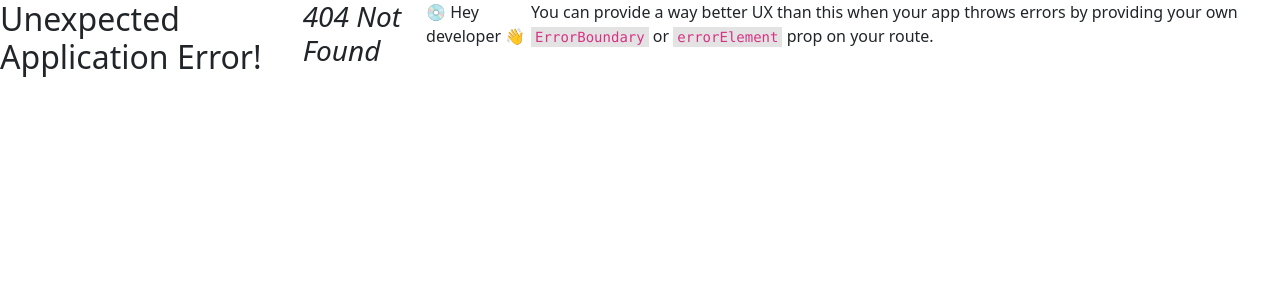
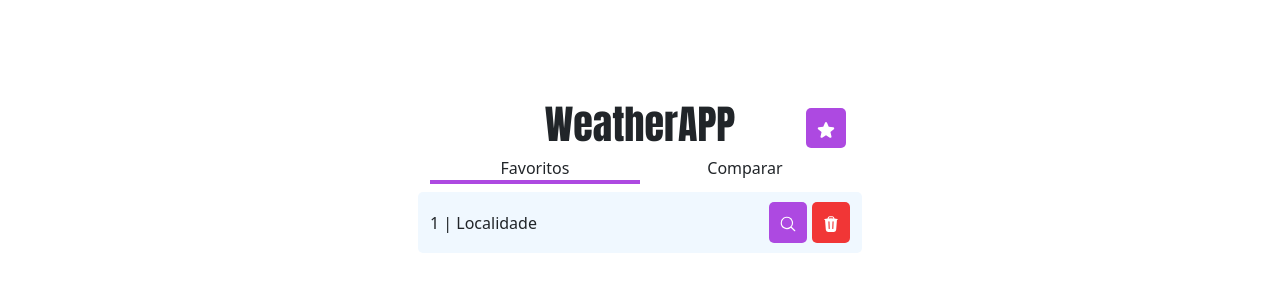
Before and after one commit to FernandoFdeS/weather_project, a React (Vite) app in the folder react/: page /favorite in a window 1280 px wide. Before the commit this address had no page. Shown: the top 300 px of the page. Built offline with nearby package versions, Linux system fonts and the light colour scheme.

Commit message:
Cria esqueleto da view de listagem de favoritos e comparação de climas

```diff
--- a/react/src/Router.tsx
+++ b/react/src/Router.tsx
@@ -1,10 +1,15 @@
 import { createBrowserRouter } from "react-router-dom";
 import WeatherFinder from "./views/WeatherFinder";
+import FavoriteLocations from "./views/FavoriteLocations";
 
 const router = createBrowserRouter([
     {
         path: '/',
         element: <WeatherFinder/>
+    },
+    {
+        path: '/favorite',
+        element: <FavoriteLocations/>
     }
 ])
 
--- a/react/src/components/card/Icons/WeatherIcon.tsx
+++ b/react/src/components/card/Icons/WeatherIcon.tsx
@@ -5,29 +5,30 @@ import { WiDaySunny, WiDayCloudy, WiCloud, WiDayHaze, WiRain, WiDayShowers, WiFo
 
 interface WeatherIconProps {
     description: string;
+    size: number;
 }
 
-const WeatherIcon = ({ description }:WeatherIconProps) => {
+const WeatherIcon = ({ description,size }:WeatherIconProps) => {
     const desc = description.toLowerCase();
 
     switch (desc) {
         case 'clear':
         case 'sunny':
-        return <WiDaySunny size={42}/>;
+        return <WiDaySunny size={size}/>;
           case 'partly cloudy':
-            return <WiDayCloudy size={42}/>;
+            return <WiDayCloudy size={size}/>;
           case 'overcast':
-            return <WiCloud size={42}/>;
+            return <WiCloud size={size}/>;
           case 'haze':
-            return <WiDayHaze size={42}/>;
+            return <WiDayHaze size={size}/>;
           case 'moderate rain':
           case 'light rain':
-            return <WiRain size={42}/>;
+            return <WiRain size={size}/>;
           case 'patchy rain nearby':
           case 'light rain shower':
-            return <WiDayShowers size={42}/>;
+            return <WiDayShowers size={size}/>;
           case 'mist':
-            return <WiFog size={42}/>;
+            return <WiFog size={size}/>;
           default:
             return null; // Para condições não cobertas
         }
--- a/react/src/components/weather-info/WeatherInfo.tsx
+++ b/react/src/components/weather-info/WeatherInfo.tsx
@@ -18,7 +18,7 @@ const WeatherInfo = ({weatherData,handleAddFavorite}:WeatherInfoProps) => {
                             <h3 className='wf_content__location_title'>{weatherData?.request?.query}</h3>
                             <p className='wf_content__location_weather_description'>{weatherData?.current?.weather_descriptions}</p>
                         </div>
-                        <WeatherIcon description={weatherData?.current?.weather_descriptions[0]}/>
+                        <WeatherIcon description={weatherData?.current?.weather_descriptions[0]} size={42}/>
                     </div>
                     <div className='wf_content__weather_info'>
                         <WeatherCard icon={<WiThermometer size={72} />} label='Temperatura' value={`${weatherData?.current?.temperature}°C`} />
--- a/react/src/index.css
+++ b/react/src/index.css
@@ -60,6 +60,14 @@ body{
 
 .button:hover{
   background-color: var(--button-background-hover);
+}
+
+.del_button{
+  background-color: rgb(241, 54, 54) !important;
+}
+
+.del_button:hover{
+  background-color: rgb(197, 69, 69) !important;
 }
 
 .wf_header__button{
@@ -173,6 +181,112 @@ body{
   align-items: center;
 }
 
+.favorites_containter{
+  width: 420px;
+  min-width: 320px;
+}
+
+.favorites_select{
+  width: 100%;
+  display: flex;
+  justify-content: center;
+  align-items: center;
+}
+
+.favorites_select__option{
+  cursor: pointer;
+  text-align: center;
+  width: 100%;
+  background-color: white;
+  border-bottom: 4px solid white;
+}
+
+.favorites_select__option:hover{
+  background-color: whitesmoke;
+  border-bottom: 4px solid whitesmoke;
+}
+
+.--active{
+  border-bottom: 4px solid var(--button-background);
+}
+
+.--active:hover{
+  border-bottom: 4px solid var(--button-background);
+}
+
+.favorites_list{
+  margin-top: 10px;
+}
+
+.favorite_list__item{
+  display: flex;
+  justify-content: space-between;
+  padding: 10px;
+  margin-top: 15px;
+  align-items: center;
+  border-radius: 5px;
+  background-color: aliceblue;
+}
+
+.favorite_list__item_buttons .button{
+  margin-left: 5px;
+}
+
+.compare_container__select_wrap{
+  padding: 5px 0px;
+  padding-left: 0px;
+  padding-right: 0px;
+  display: flex;
+}
+
+.compare_container__card_wrap{
+  padding: 5px 0px;
+  padding-left: 0px;
+  padding-right: 0px;
+  display: flex;
+  flex-direction: column;
+  justify-content: center;
+}
+
+.compare_container__card{
+  text-align: center;
+  display: flex;
+  flex-direction: column;
+  align-items: center;
+  padding: 10px;
+  background: rgba( 255, 255, 255, 0.35 );
+  box-shadow: 0 2px 2px 0 rgba( 31, 38, 135, 0.37 );
+  backdrop-filter: blur( 7px );
+  -webkit-backdrop-filter: blur( 7px );
+  border-radius: 8px;
+}
+
+.compare_container__card_wrap:nth-child(1){
+  border-right: 1px gainsboro solid !important;
+}
+
+.compare_container_card_title{
+  margin-bottom: 5px;
+  font-size: 18px;
+}
+
+.compare_container{
+  background-color: white;
+  box-shadow: 0 2px 4px 0 rgba( 31, 38, 135, 0.37 );
+  border-radius: 8px;
+  padding: 15px 0px;
+}
+
+.card_badge{
+  font-size: 14px;
+  background-color: var(--button-background);
+  color: white;
+  padding: 5px 15px;
+  margin-top: 2px;
+  border-radius: 25px;
+  width: fit-content;
+}
+
 @media (max-width: 420px) {
   .wf_header{
     margin-top: 20px;
--- /dev/null
+++ b/react/src/views/FavoriteLocations.tsx
@@ -0,0 +1,70 @@
+import React, { useState } from 'react'
+import WeatherHeader from '../components/header/Header'
+import { MagnifyingGlassIcon, TrashIcon } from '@heroicons/react/24/solid'
+import { WiThermometer } from 'react-icons/wi';
+
+type ViewMode = 'favorites' | 'compare';
+
+const FavoriteLocations = () => {
+    const [viewMode, setViewMode] = useState<ViewMode>('favorites');
+
+
+    return (
+        <div className='favorites_containter'>
+            <WeatherHeader/>
+
+            <div className='favorites_select'>
+                <div className={`favorites_select__option ${viewMode === 'favorites' ? '--active': '' }`} onClick={()=>setViewMode('favorites')}>
+                    Favoritos
+                </div>
+                <div className={`favorites_select__option ${viewMode === 'compare' ? '--active': '' }`} onClick={()=>setViewMode('compare')}>
+                    Comparar
+                </div>
+            </div>
+
+            { viewMode==='favorites' &&
+                <div className='favorites_list row'>
+                    <div className='favorite_list__item col-12 mt-2'>
+                        <span> 1 | Localidade</span>
+                        <div className='favorite_list__item_buttons'>
+                            <button className='button'><MagnifyingGlassIcon width={18}/></button>
+                            <button className='del_button button'><TrashIcon width={18}/></button>
+                        </div>
+                    </div>
+                </div>
+            }
+            { viewMode==='compare' &&
+            <div className='compare_container mt-2 row'>
+
+                <div className='compare_container__card_wrap col-6'>
+                    <div className='compare_container__select'>
+                        <select className='form-group form-select'>
+                            <option>Localidade 1</option>
+                        </select>
+                    </div>
+                    <div className='compare_container__card mt-2'>
+                        <p className='compare_container_card_title'>Localidade</p>
+                        <span className='card_badge'><WiThermometer size={22}/>Temperatura</span>
+                    </div>
+                </div>
+
+                <div className='compare_container__card_wrap col-6'>
+                    <div className='compare_container__select'>
+                        <select className='form-group form-select'>
+                            <option>Localidade 1</option>
+                        </select>
+                    </div>
+                    <div className='compare_container__card mt-2'>
+                        <p className='compare_container_card_title'>Localidade</p>
+                        <span className='card_badge'><WiThermometer size={22}/>Temperatura</span>
+                    </div>
+                </div>
+
+            </div>
+        }
+
+        </div>
+    )
+}
+
+export default FavoriteLocations
```
